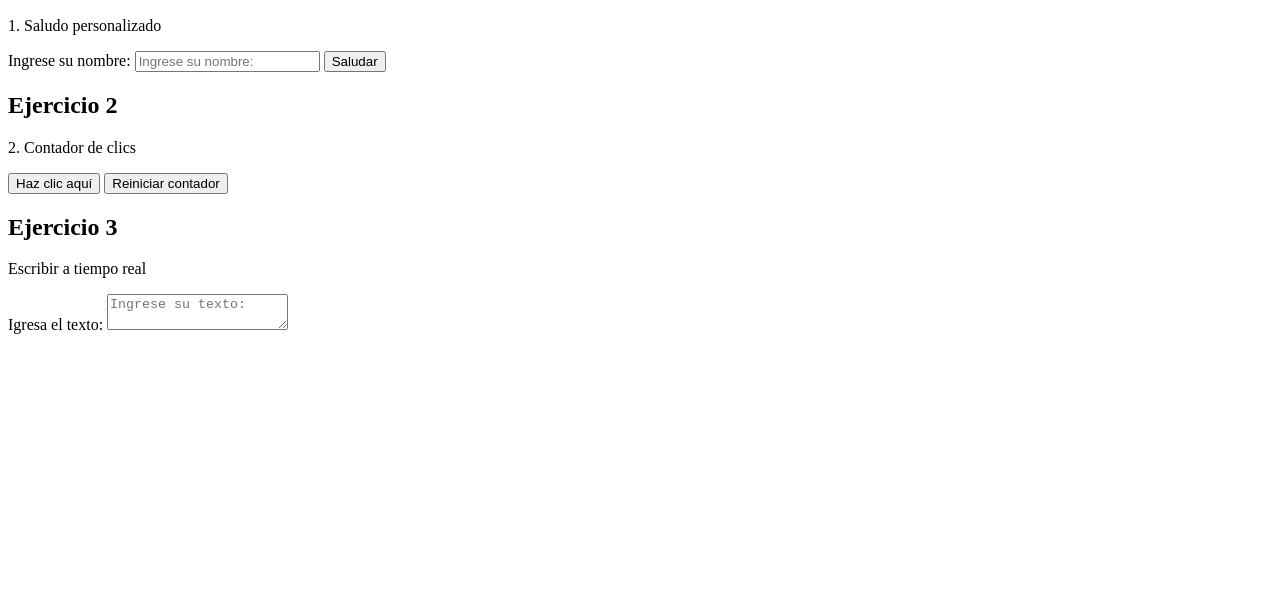
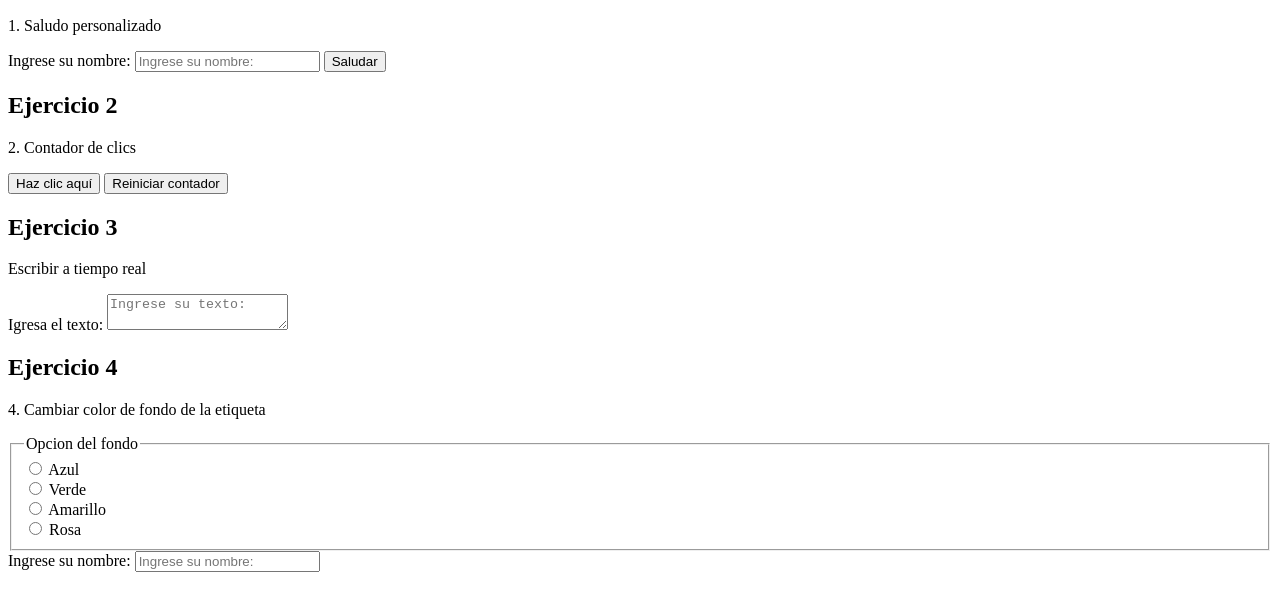
Before and after one commit to AndresFelipeOrozcoPaternina/eventosjs, a plain HTML site: page index.html in a window 1280 px wide. Shown: the part 110-720 px from the top of the page. Drawn offline with Linux system fonts and the light colour scheme.

Commit message:
feat: Crear parte actividad 4  ejercicio

```diff
--- a/index.html
+++ b/index.html
@@ -27,5 +27,31 @@
   <label for="textomismo">Igresa el texto:</label>
   <textarea id="textomismo" name="textomismo" placeholder="Ingrese su texto: "></textarea>
   <p id="textomismo-mensaje"></p>
+
+  <h2>Ejercicio 4</h2>
+  <p>4. Cambiar color de fondo de la etiqueta</p>
+
+  <fieldset>
+    <legend>Opcion del fondo </legend>
+
+    <input type="radio" id="azul" name="color" value="azul" required>
+    <label for="azul">Azul</label>
+    <br>
+
+    <input type="radio" id="verde" name="color" value="verde" required>
+    <label for="verde">Verde</label>
+    <br>
+
+    <input type="radio" id="amarillo" name="color" value="amarillo" required>
+    <label for="amarillo">Amarillo</label>
+    <br>
+
+    <input type="radio" id="rosa" name="color" value="rosa" required>
+    <label for="rosa">Rosa</label>
+    <br>
+  </fieldset>
+
+  <label for="cambiocolor">Ingrese su nombre:</label>
+  <input type="text" id="cambiocolor" name="cambiocolor" placeholder="Ingrese su nombre: ">
 </body>
 </html>
--- a/js/app.js
+++ b/js/app.js
@@ -55,3 +55,5 @@ textomismo.addEventListener("input", () => {
 
   textomismoMensaje.textContent = `Texto ingresado: ${textoIngresado}`;
 });
+
+//=============================== EJERCICIO 4 ==========================================
```
Lines whose indentation alone changed are shown as unchanged.
